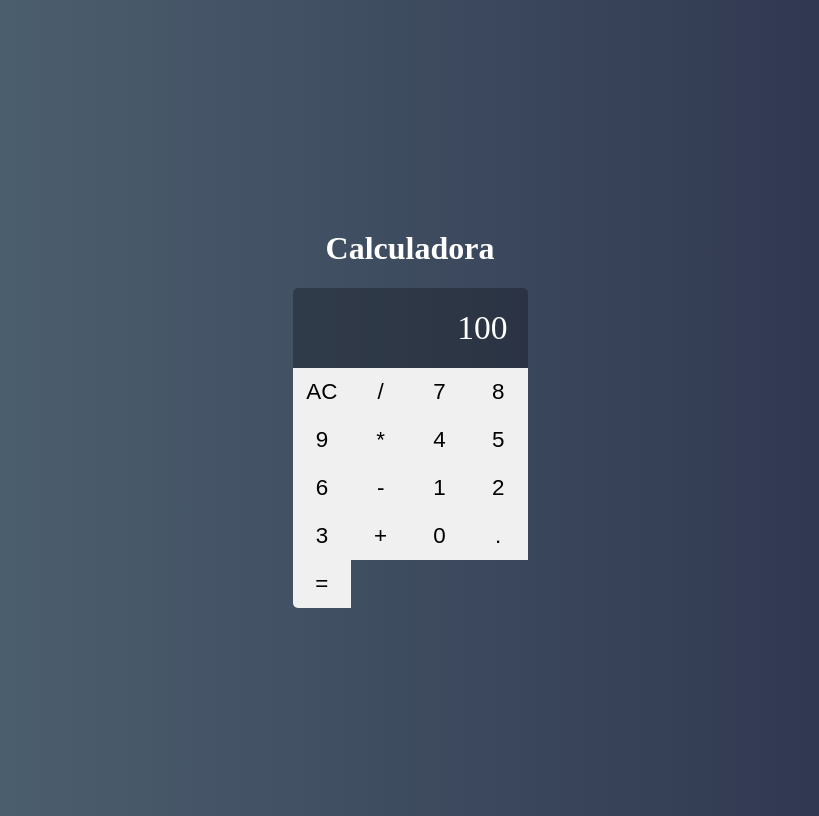
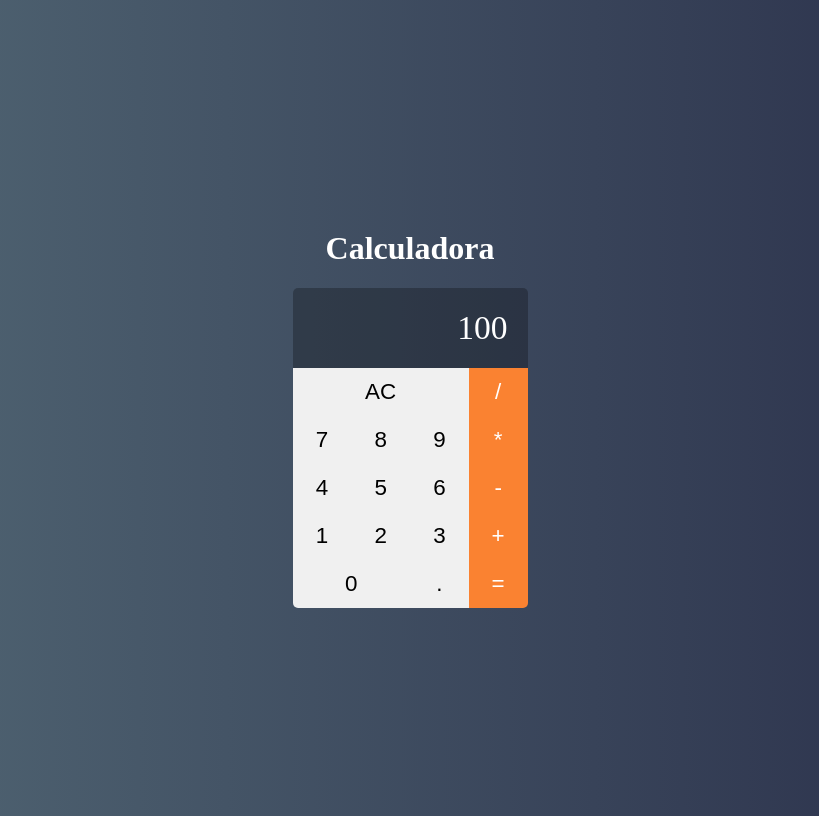
Before and after one commit to FelipeDeMoraes19/Calculator-Project, a React (Create React App) app in the folder calculadora/: page / in a window 1280 px wide. Shown: the whole page, without its empty margins (230-1049 px from the left). Built offline with nearby package versions, Linux system fonts and the light colour scheme.

Commit message:
Update Componente Button

```diff
--- a/calculadora/src/components/Button.css
+++ b/calculadora/src/components/Button.css
@@ -12,3 +12,26 @@
     border-bottom: var(--border-button);
     outline: none;
 }
+
+.button:active{
+    background-color: #ccc;
+
+}
+
+.button.double{
+    grid-column: span 2;
+
+}
+
+.button.triple{
+    grid-column: span 3;
+}
+
+.button.operation{
+    background-color: #fa8231;
+    color: #FFF
+}
+
+.button.operation:active{
+    background-color: #fa8231cc;
+}
--- a/calculadora/src/components/Button.jsx
+++ b/calculadora/src/components/Button.jsx
@@ -1,5 +1,17 @@
 import React from 'react'
 import './Button.css'
 
-export default props =>
-<button className='button'>{props.label}</button>
+export default props =>{
+    let classes = 'button '
+    classes += props.operation ? 'operation' : ''
+    classes += props.double ? 'double' : ''
+    classes += props.triple ? 'triple' : ''
+
+    return(
+     <button
+        onClick = {e => props.click && props.click(props.label)}
+            className={classes}>
+            {props.label}
+    </button>
+    )
+}
--- a/calculadora/src/main/Calculator.jsx
+++ b/calculadora/src/main/Calculator.jsx
@@ -5,27 +5,48 @@
 import Display from '../components/Display'
 
 export default class Calculator extends Component {
+
+constructor(props){
+    super(props)
+
+    this.clearMemory= this.clearMemory.bind(this)
+    this.setOperation= this.setOperation.bind(this)
+    this.addDigit= this.addDigit.bind(this)
+}
+
+    clearMemory(){
+        console.log('limpar')
+    }
+
+    setOperation(operation){
+        console.log(operation)
+    }
+
+    addDigit(n){
+        console.log(n)
+    }
+
     render() {
         return (
             <div className="calculator">
                 <Display value = {100} />
-                <Button label="AC" />
-                <Button label="/" />
-                <Button label="7" />
-                <Button label="8" />
-                <Button label="9" />
-                <Button label="*" />
-                <Button label="4" />
-                <Button label="5" />
-                <Button label="6" />
-                <Button label="-" />
-                <Button label="1" />
-                <Button label="2" />
-                <Button label="3" />
-                <Button label="+" />
-                <Button label="0" />
-                <Button label="." />
-                <Button label="=" />
+                <Button label="AC" click= {this.clearMemory} triple />
+                <Button label="/"  click = {this.setOperation} operation/>
+                <Button label="7" click = {this.addDigit}/>
+                <Button label="8" click = {this.addDigit}/>
+                <Button label="9" click = {this.addDigit}/>
+                <Button label="*" click = {this.setOperation}operation />
+                <Button label="4" click = {this.addDigit}/>
+                <Button label="5" click = {this.addDigit}/>
+                <Button label="6" click = {this.addDigit}/>
+                <Button label="-" click = {this.setOperation}operation/>
+                <Button label="1" click = {this.addDigit}/>
+                <Button label="2" click = {this.addDigit}/>
+                <Button label="3" click = {this.addDigit}/>
+                <Button label="+" click = {this.setOperation}operation/>
+                <Button label="0" click = {this.addDigit} double />
+                <Button label="." click = {this.addDigit}/>
+                <Button label="=" click = {this.setOperation}operation/>
             </div>
         )
     }
```
